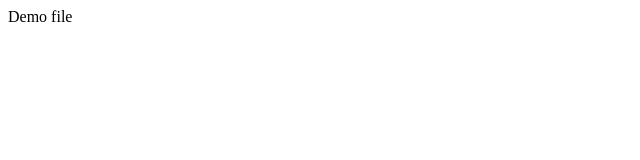
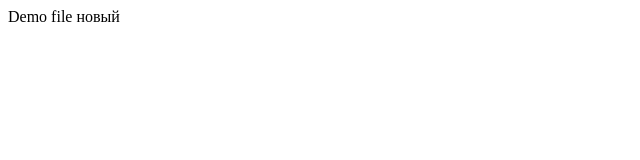
Before and after one commit to SAGurulev/GitGurulev, a plain HTML site: page index.html in a window 1280 px wide. Shown: the full height of the page, 0-640 px from the left. Drawn offline with Linux system fonts and the light colour scheme.

Commit message:
Initial 2

```diff
--- a/index.html
+++ b/index.html
@@ -7,6 +7,6 @@
     <title>Document</title>
 </head>
 <body>
- Demo file
+ Demo file новый
 </body>
 </html>
```
